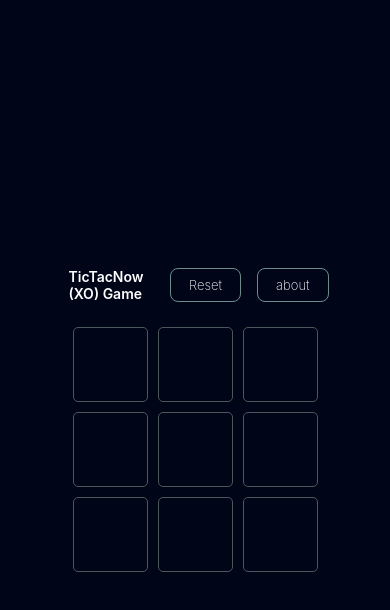
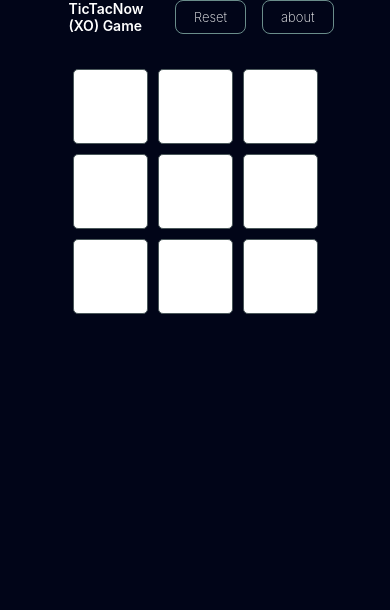
Before and after one commit to msoheilizadi/TicTacNow, a React Native app: screen / in a window 390 px wide. Shown: the top 610 px of the page. Built offline with nearby package versions, Linux system fonts and the light colour scheme.

Commit message:
add playable squares and change some styles

```diff
--- a/App.js
+++ b/App.js
@@ -1,10 +1,11 @@
 import { StatusBar } from 'expo-status-bar';
-import { Pressable, StyleSheet, Text, View } from 'react-native';
+import { Pressable, SafeAreaView, StyleSheet, Text, View } from 'react-native';
 import GameScreen from './components/GameScreen';
 
 export default function App() {
   return (
-    <View style={styles.container}>
+    <SafeAreaView style={styles.container}>
+      <View style={{ flexDirection: "row"}}>
         <View style={styles.header}>
           <View>
             <Text style={styles.headerText}>TicTacNow </Text>
@@ -13,8 +14,9 @@ export default function App() {
             <Pressable style={styles.headerButton}><Text style={styles.headerButtonText}>Reset</Text></Pressable>
             <Pressable style={styles.headerButton}><Text style={styles.headerButtonText}>about</Text></Pressable>
         </View>
-      <GameScreen></GameScreen>
       </View>
+      <View style={{flex: 1}}><GameScreen></GameScreen></View>
+    </SafeAreaView>
   );
 }
 
@@ -23,14 +25,15 @@ const styles = StyleSheet.create({
     flex: 1,
     backgroundColor: '#010518',
     alignItems: 'center',
-    justifyContent: 'center',
   },
   headerText: {
     fontSize: 14,
     fontWeight: 600,
     color: "white",
     flex: 0.5,
-    marginHorizontal: 15
+    marginHorizontal: 20,
+    justifyContent: "space-between",
+    alignContent: "space-between"
   },
   header: {
     flexDirection: "row",
--- a/components/GameScreen.js
+++ b/components/GameScreen.js
@@ -1,23 +1,43 @@
-import react from "react";
-import { Text, StyleSheet, Pressable, View } from "react-native";
+import react, {useState} from "react";
+import { Text, StyleSheet, Pressable, View, FlatList } from "react-native";
 
 function GameScreen() {
+    const [clicked, setClicked] = useState(Array(9).fill("white"));
+    const [player, setPlayer] = useState("first");
+
+    function handleClick(button) {
+        const update = [...clicked];
+        if (player == "first") {
+            update[button] = "red";
+            setPlayer("second");
+        }
+        else {
+            update[button] = "green";
+            setPlayer("first");
+        }
+        setClicked(update);
+    }
+
+    const renderItem = ({item, index}) => (
+        <Pressable
+            onPress={() => handleClick(index)}
+            style={[
+                styles.square,
+                {backgroundColor: clicked[index]}
+            ]}
+        />
+    )
+
     return (
         <>
-            <View style={{marginTop: 20, flexDirection: "row"}}>
-                <Pressable style={styles.square}></Pressable>
-                <Pressable style={styles.square}></Pressable>
-                <Pressable style={styles.square}></Pressable>
-            </View>
-            <View style={{ flexDirection: "row"}}>
-                <Pressable style={styles.square}></Pressable>
-                <Pressable style={styles.square}></Pressable>
-                <Pressable style={styles.square}></Pressable>
-            </View>
-            <View style={{ flexDirection: "row"}}>
-                <Pressable style={styles.square}></Pressable>
-                <Pressable style={styles.square}></Pressable>
-                <Pressable style={styles.square}></Pressable>
+            <View style={{marginTop: 30}}>
+                <FlatList
+                    data={clicked}
+                    renderItem={renderItem}
+                    keyExtractor={(_,index) => index.toString()}
+                    numColumns={3}
+                    contentContainerStyle={{gap: 0}}
+                />
             </View>
         </>
     )
@@ -32,6 +52,12 @@ const styles = StyleSheet.create({
         borderRadius: 5,
         marginVertical: 5,
         marginHorizontal: 5
+    },
+    clickedSquare: {
+        backgroundColor: "#4ebf7e"
+    },
+    grid: {
+
     }
 })
 
```
Lines whose indentation alone changed are shown as unchanged.
